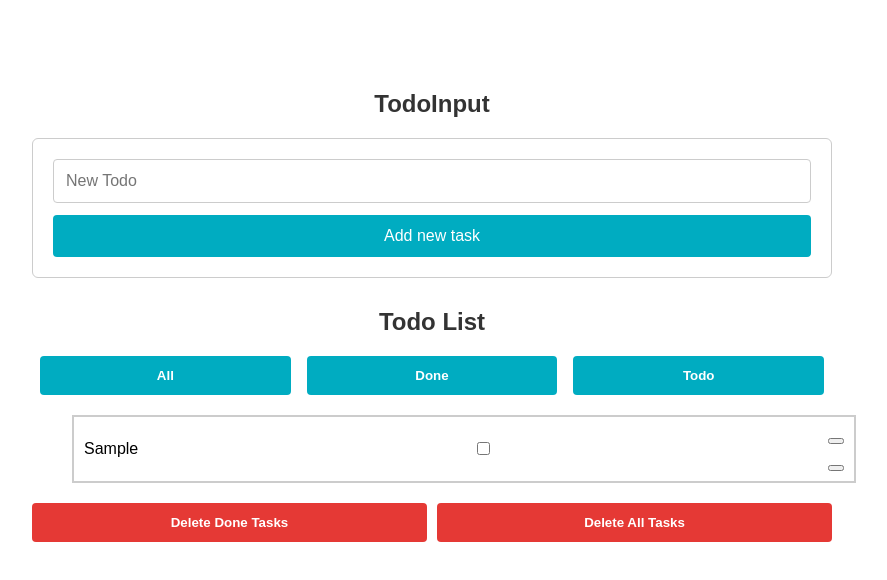
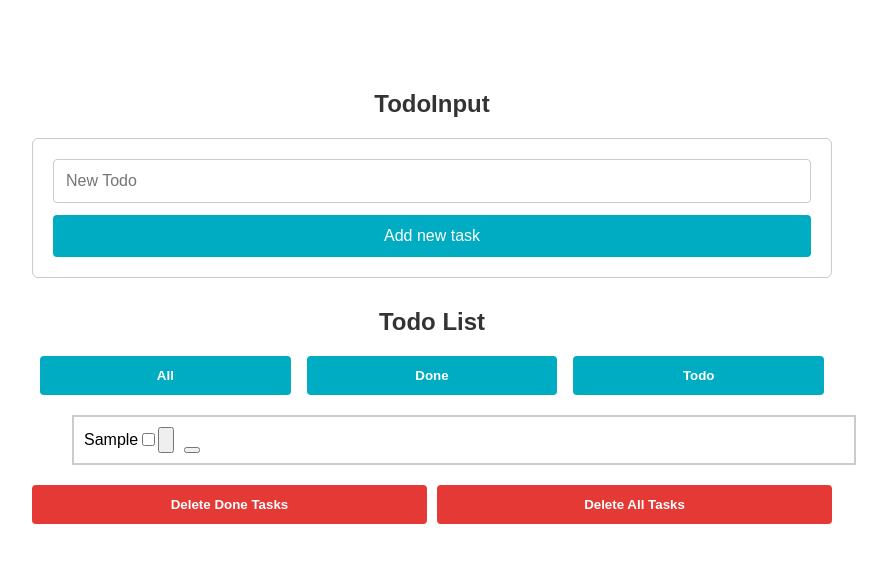
Before and after one commit to BushraKhateeb/taskCRUD, a plain HTML site: page index.html in a window 1280 px wide. Both pictures are taken after typing "Sample" into the empty fields and a click on the button "Add new task". Shown: the whole page, without its empty margins (208-1095 px from the left). Drawn offline with Linux system fonts and the light colour scheme.

Commit message:
edit style buttons

```diff
--- a/assets/main.css
+++ b/assets/main.css
@@ -131,3 +131,8 @@ h2 {
   padding: 10px;
 
 }
+.taskBtn{
+ display: flex;
+  margin-right: auto;
+  gap: 10px;
+}
```
